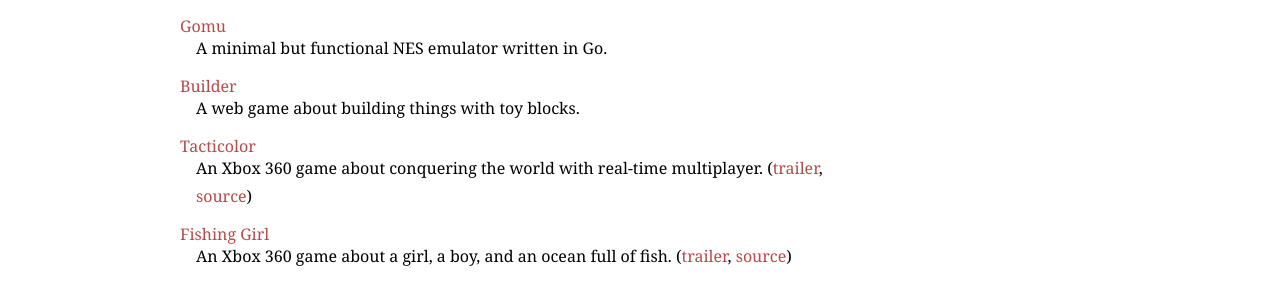
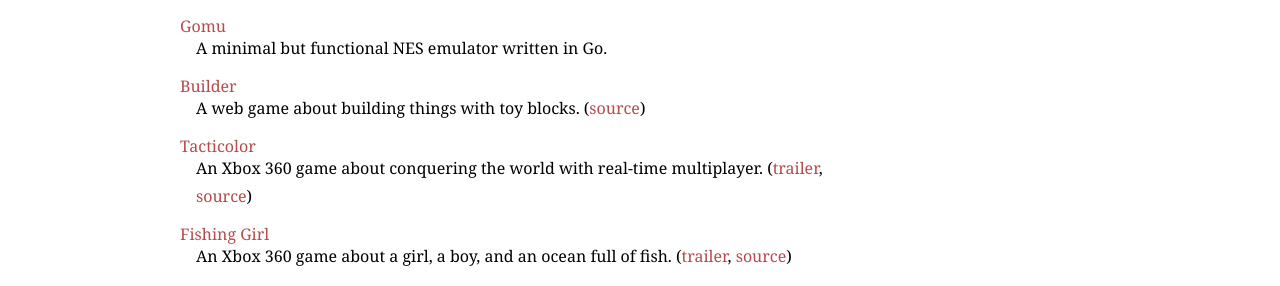
Before and after one commit to errcw/errcw.github.com, a Jekyll site: the page built from index.html, in a window 1280 px wide. Shown: the part 334-620 px from the top of the page. Built offline with Jekyll 4.4.1, drawn with Linux system fonts in a browser that asks for light colours.

Commit message:
Update link to Builder

```diff
--- a/index.html
+++ b/index.html
@@ -26,8 +26,8 @@
 <h3><a href='http://bitbucket.org/eworoshow/gomu'>Gomu</a></h3>
 <p>A minimal but functional NES emulator written in Go.</p>
 
-<h3><a href='http://es-builder.appspot.com/'>Builder</a></h3>
-<p>A web game about building things with toy blocks.</p>
+<h3><a href='http://jsbuildergame.appspot.com/'>Builder</a></h3>
+<p>A web game about building things with toy blocks. (<a href='https://bitbucket.org/eworoshow/builder'>source</a>)</p>
 
 <h3><a href='http://marketplace.xbox.com/en-US/Product/Tacticolor/66acd000-77fe-1000-9115-d8025855088b'>Tacticolor</a></h3>
 <p>An Xbox 360 game about conquering the world with real-time multiplayer. (<a href='http://www.youtube.com/watch?v=5CWOAE1qty0'>trailer</a>, <a href='http://bitbucket.org/eworoshow/tacticolor'>source</a>)</p>
```
